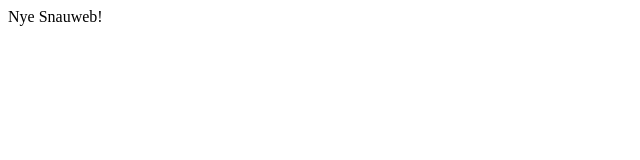
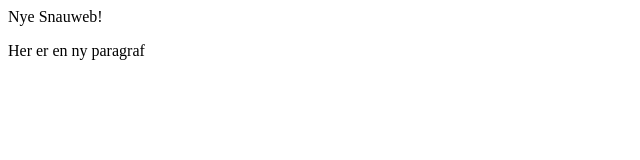
Before and after one commit to Grimmbol/snauweb, a plain HTML site: page index.html in a window 1280 px wide. Shown: the whole page, without its empty margins (0-640 px from the left). Drawn offline with Linux system fonts and the light colour scheme.

Commit message:
Add new paragraph

```diff
--- a/index.html
+++ b/index.html
@@ -6,5 +6,6 @@
 <body>
     <main>
         <p>Nye Snauweb!</p>
+        <p> Her er en ny paragraf</p>
     </main>
 </body>
```
